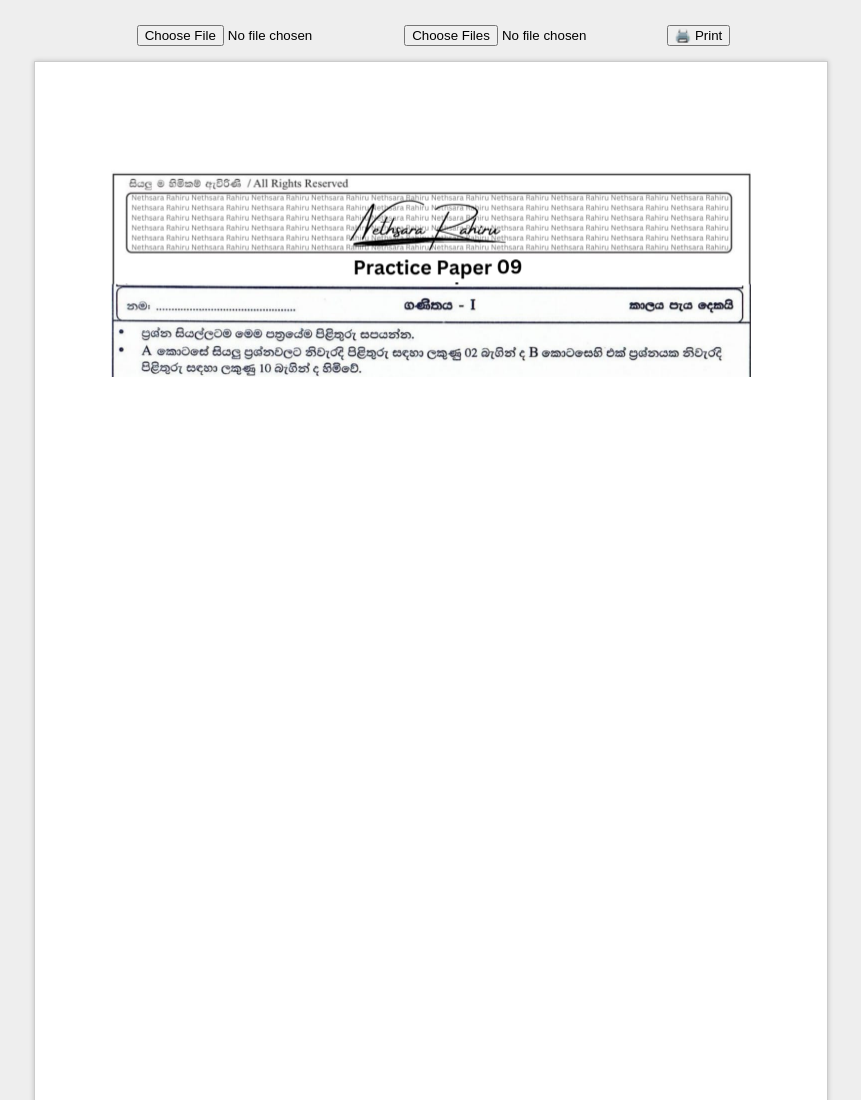
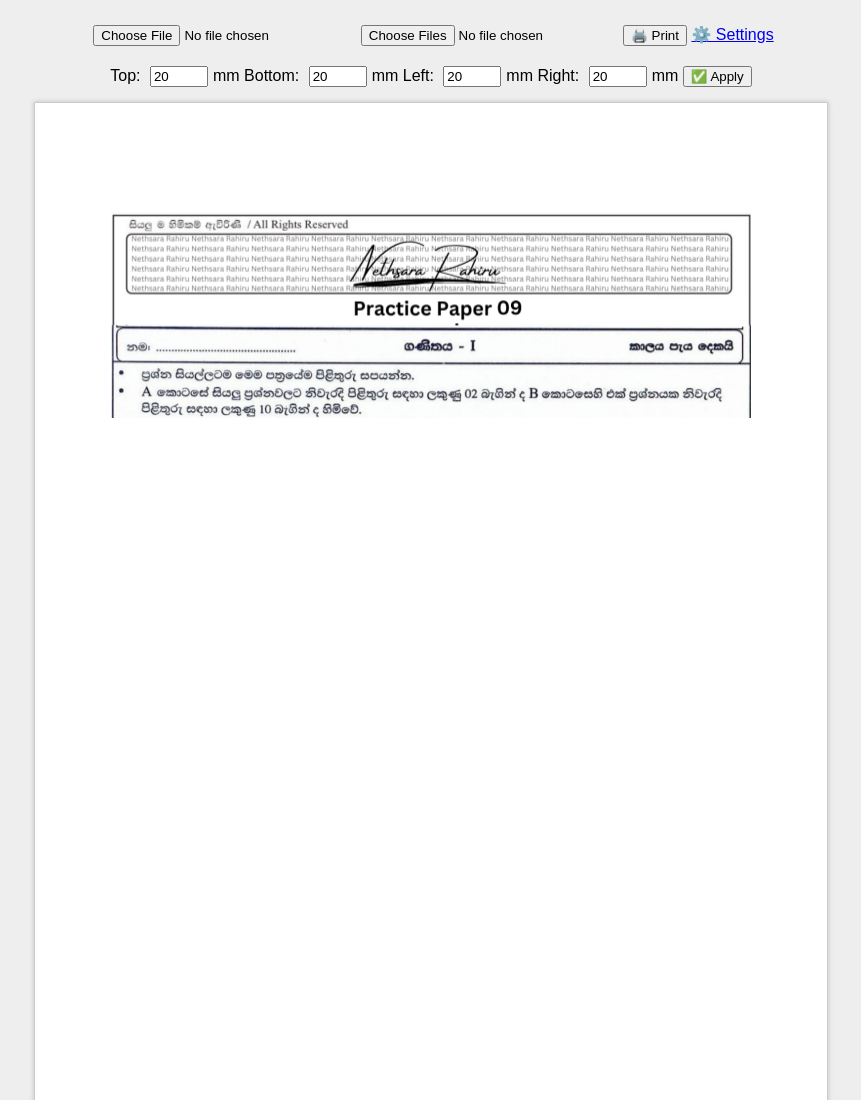
Before and after one commit to nethsara-rahiru/PageDesigner, a plain HTML site: page Index.html in a window 1280 px wide. Shown: the top 1100 px of the page, without its empty margins (209-1070 px from the left). Drawn offline with Linux system fonts and the light colour scheme.

Commit message:
Update Index.html
Add Margin settings

```diff
--- a/Index.html
+++ b/Index.html
@@ -10,6 +10,15 @@
     <input type="file" id="headingUpload" accept="image/*">
     <input type="file" id="questionUpload" accept="image/*" multiple>
     <button onclick="window.print()">🖨️ Print</button>
+    <a href="settings.html">⚙️ Settings</a>
+
+    <div style="margin-top:10px;">
+      <label>Top: <input type="number" id="marginTop" value="20" style="width: 50px;">mm</label>
+      <label>Bottom: <input type="number" id="marginBottom" value="20" style="width: 50px;">mm</label>
+      <label>Left: <input type="number" id="marginLeft" value="20" style="width: 50px;">mm</label>
+      <label>Right: <input type="number" id="marginRight" value="20" style="width: 50px;">mm</label>
+      <button onclick="applyMargins()">✅ Apply</button>
+    </div>
   </div>
 
   <div id="paperContainer"></div>
```
